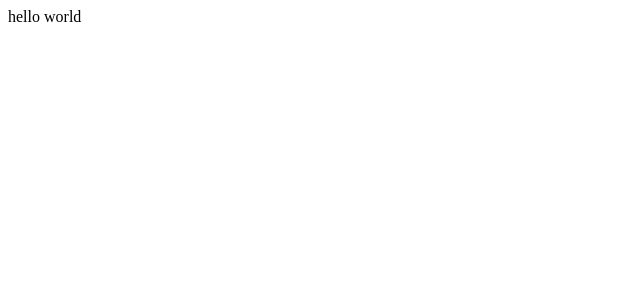
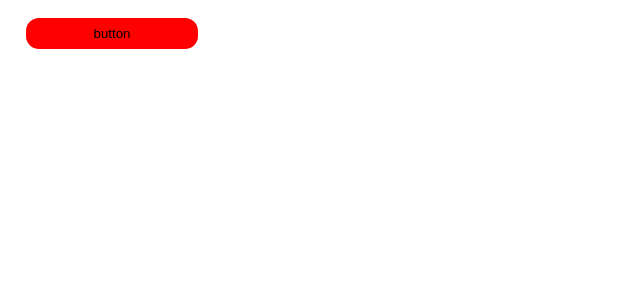
Before and after one commit to rrhox/weather-app, a React (Create React App) app: page / in a window 1280 px wide. Shown: the top 300 px of the page, without its empty margins (0-640 px from the left). Built offline with nearby package versions, Linux system fonts and the light colour scheme.

Commit message:
wip(weather-app): add styled component theme

```diff
--- a/src/App.tsx
+++ b/src/App.tsx
@@ -1,7 +1,9 @@
 import React from "react";
 
+import { Button } from "./shared/components/atomic/Button";
+
 function App() {
-  return <div>hello world</div>;
+  return <Button>button</Button>;
 }
 
 export default App;
--- a/src/index.tsx
+++ b/src/index.tsx
@@ -3,13 +3,17 @@ import ReactDOM from "react-dom/client";
 
 import App from "./App";
 import reportWebVitals from "./reportWebVitals";
+import { ThemeProvider } from "styled-components";
+import { theme } from "./shared/theme";
 
 const root = ReactDOM.createRoot(
   document.getElementById("root") as HTMLElement
 );
 root.render(
   <React.StrictMode>
-    <App />
+    <ThemeProvider theme={theme}>
+      <App />
+    </ThemeProvider>
   </React.StrictMode>
 );
 
--- /dev/null
+++ b/src/shared/components/atomic/Button.tsx
@@ -0,0 +1,14 @@
+import styled from "styled-components";
+
+export const Button = styled.button`
+  display: inline-block;
+  border-radius: ${(props) => props.theme.borderRadius};
+  padding: 0.5rem 0;
+  margin: 0.5rem 1rem;
+  width: 11rem;
+  background: transparent;
+  color: white;
+  border: 2px solid white;
+  background: red;
+  color: black;
+`;
--- /dev/null
+++ b/src/shared/theme/index.ts
@@ -0,0 +1,11 @@
+import { DefaultTheme } from "styled-components";
+
+const theme: DefaultTheme = {
+  borderRadius: "15px",
+  colors: {
+    main: "cyan",
+    secondary: "magenta",
+  },
+};
+
+export { theme };
```
Also changed, not shown: src/styled.d.ts (added, +14 -0 lines).
